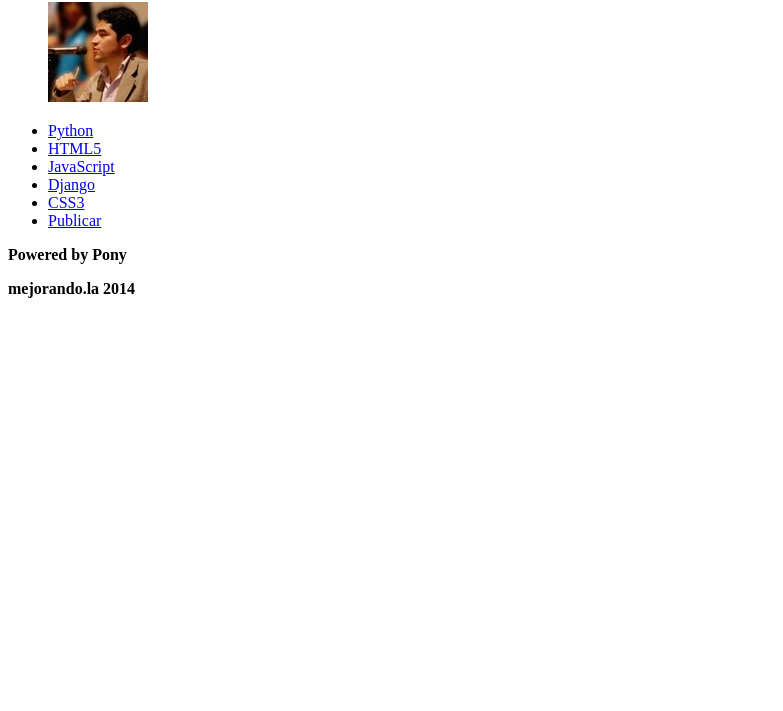
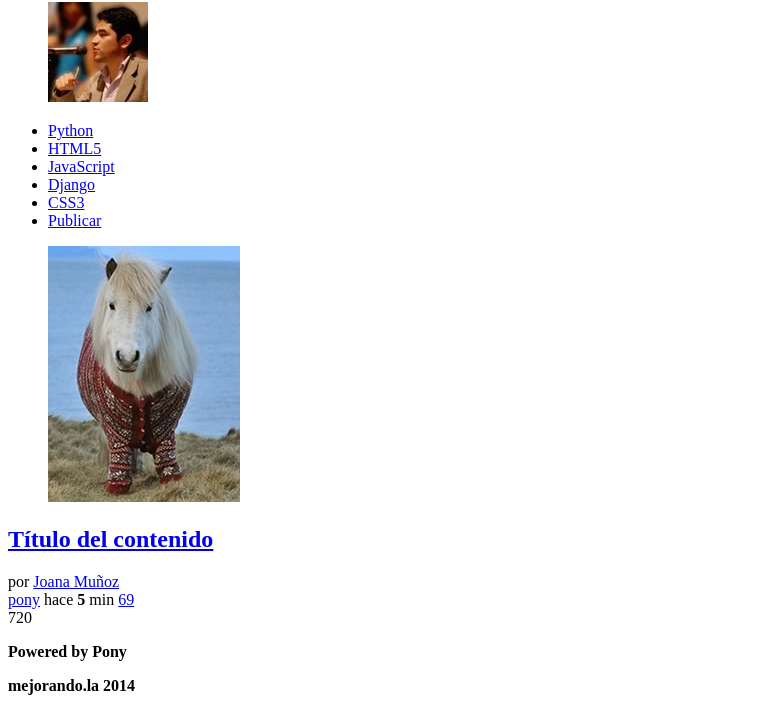
Before and after one commit to hecto932/Pulse-latinoamerica-2014, a plain HTML site: page index.html in a window 1280 px wide. Shown: the part 258-969 px from the top of the page, without its empty margins (0-783 px from the left). Before the commit the page ends 800 px from the top, so only its background shows below. Drawn offline with Linux system fonts and the light colour scheme.

Commit message:
Terminando el modelo semantico de pulse2014

```diff
--- a/index.html
+++ b/index.html
@@ -31,7 +31,28 @@
 		</nav>
 		<section id="contenido">
 			<article class="item">
-
+				<figure>
+					<img src="img/imagen.jpg" />
+				</figure>
+				<h2 class="titulo_item">
+					<a href="#">Título del contenido</a>
+				</h2>
+				<div class="autor_item">
+					por <a href="#">Joana Muñoz</a>
+				</div>
+				<div class="datos_item">
+					<a href="#"  class="tag_item">pony</a>
+					<span class="fecha_item">
+						hace <strong>5</strong> min
+					</span>
+					<a href="#" class="comentarios_item">69</a>
+					<a href="#" class="guardar_item"></a>
+				</div>
+				<div class="votacion">
+					<a href="#" class="up"></a>
+					720
+					<a href="#" class="down"></a>
+				</div>
 			</article>
 		</section>
 		<footer>
```
